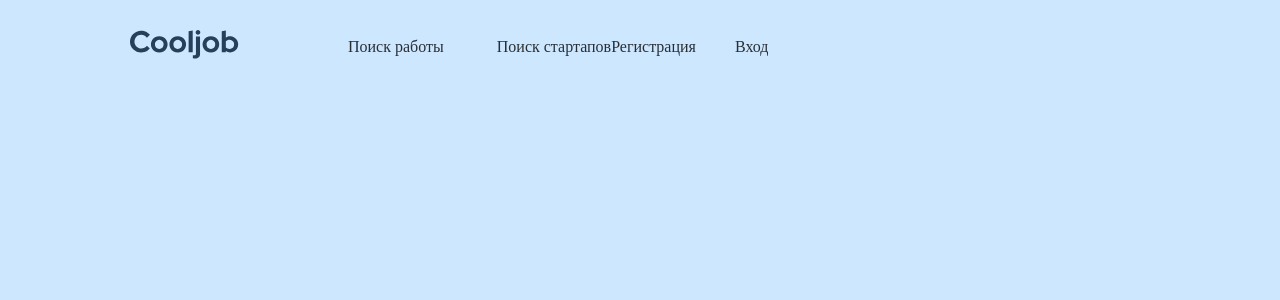
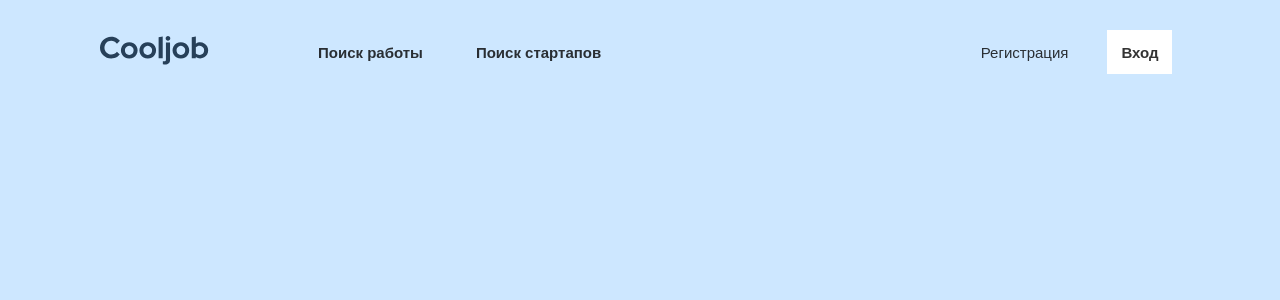
Before and after one commit to Olhaj/React, a React (Vite) app in the folder MY PROJECTS/cooljob/: page / in a window 1280 px wide. Shown: the top 300 px of the page. Built offline with nearby package versions, Linux system fonts and the light colour scheme.

Commit message:
The header menu was created.

```diff
--- a/MY PROJECTS/cooljob/src/App.css
+++ b/MY PROJECTS/cooljob/src/App.css
@@ -2,9 +2,11 @@
   padding: 0;
   margin: 0;
   box-sizing: border-box;
+  font-family: Raleway, sans-serif;
 }
 
 body {
-  margin: 0 100px 0;
+  max-width: 1920px;
+  margin: 0 100px;
   background-color: #cde7ff;
 }
--- a/MY PROJECTS/cooljob/src/components/header/index.jsx
+++ b/MY PROJECTS/cooljob/src/components/header/index.jsx
@@ -8,11 +8,13 @@ function Header() {
         <a href="#">
           <img src={cooljob} alt="Logo" />
         </a>
-        <div className={styles.nav_link}>
-          <nav className={styles.hero_nav}>
+
+        <nav className={styles.nav_link}>
+          <div className={styles.menu_nav}>
             <a href="#">Поиск работы</a>
             <a href="#">Поиск стартапов</a>
-          </nav>
+          </div>
+
           <div className={styles.account}>
             <a className={styles.register} href="#">
               Регистрация
@@ -21,7 +23,7 @@ function Header() {
               Вход
             </a>
           </div>
-        </div>
+        </nav>
       </header>
     </main>
   );
--- a/MY PROJECTS/cooljob/src/components/header/styles.module.css
+++ b/MY PROJECTS/cooljob/src/components/header/styles.module.css
@@ -1,29 +1,53 @@
 .hero {
-  margin: 30px;
+  margin-top: 30px;
 }
 
 .top_bar {
-  display: flex;
-  margin-bottom: 34x;
+  white-space: nowrap;
+  margin-bottom: 34px;
 }
 
-.nav_link {
+.top_bar,
+.nav_link,
+.menu_nav,
+.account {
   display: flex;
   align-items: center;
 }
 
-.hero_nav {
-  display: flex;
+.menu_nav {
+  gap: 53px;
   padding-left: 109px;
-  gap: 53px;
 }
 
 .account {
-  display: flex;
   gap: 39px;
+  margin-left: 65%;
 }
 
-a {
+.top_bar > a,
+.menu_nav > a,
+.login {
+  color: var(--link_text);
   text-decoration: none;
+  text-align: center;
+  font-weight: 600;
+  font-size: 15px;
+}
+
+.register {
   color: var(--link_text);
+  text-decoration: none;
+  text-align: center;
+  font-weight: 400;
+  font-size: 15px;
 }
+
+.login {
+  width: 65px;
+  height: 44px;
+  display: flex;
+  align-items: center;
+  justify-content: center;
+  background-color: var(--background_color_link);
+}
--- a/MY PROJECTS/cooljob/src/index.css
+++ b/MY PROJECTS/cooljob/src/index.css
@@ -1,3 +1,4 @@
 :root {
   --link_text: #000000cc;
+  --background_color_link: #ffffff;
 }
```
